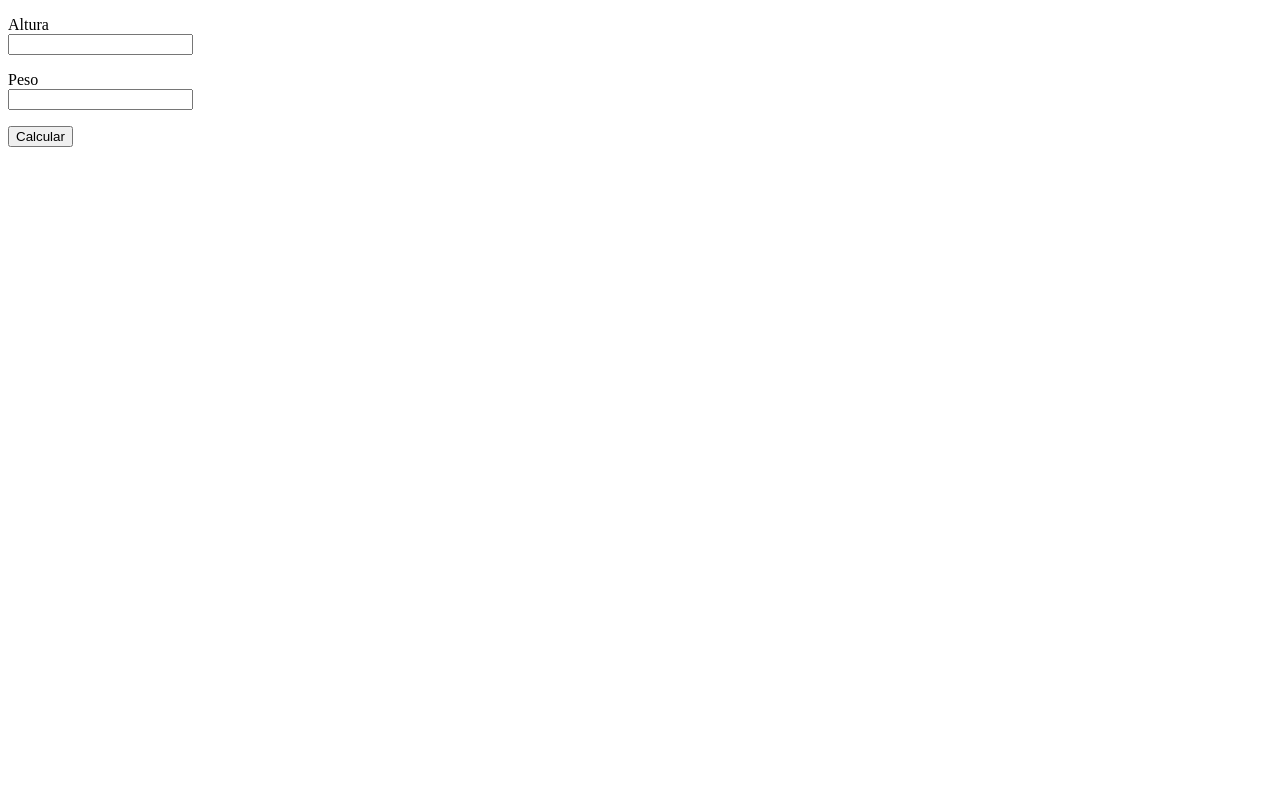
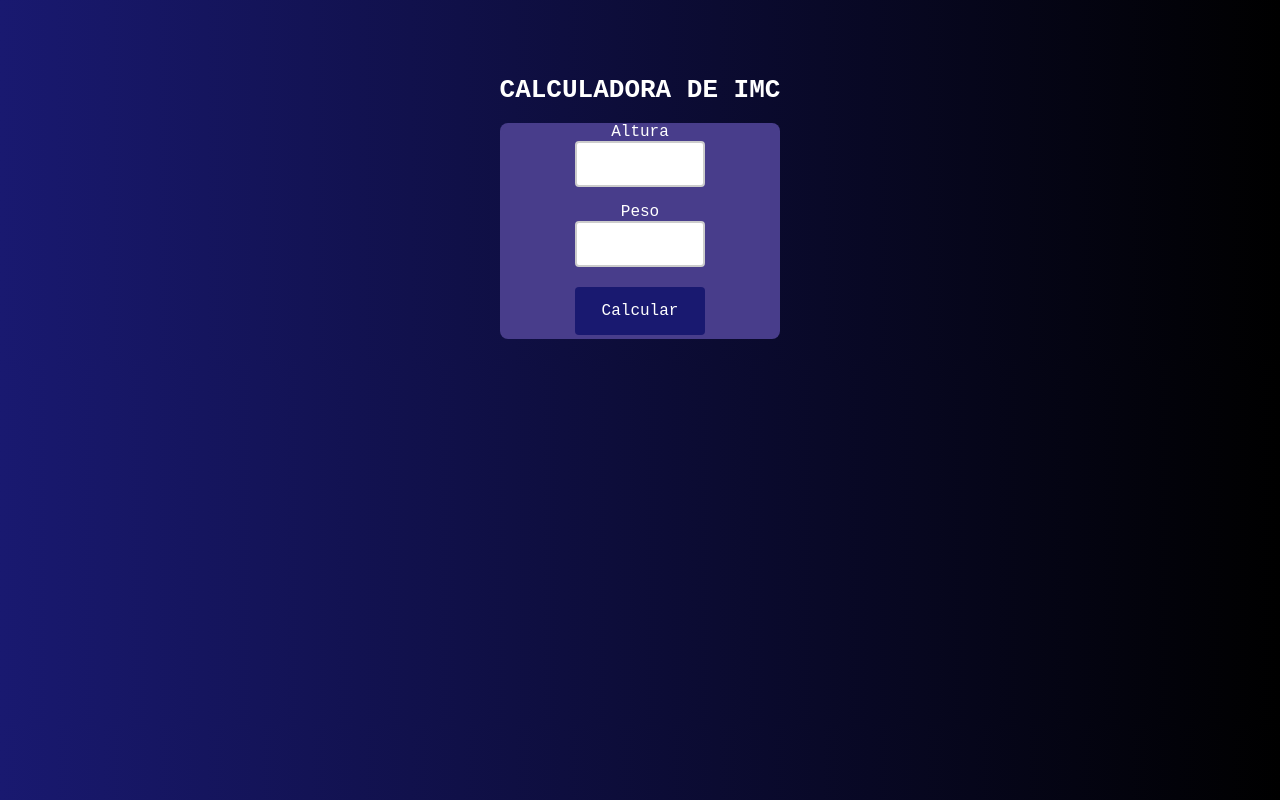
Before and after one commit to ProjetosNicolasGarcia/JavaScriptBasico, a plain HTML site: page IMC/imc.html in a window 1280 px wide. Drawn offline with Linux system fonts and the light colour scheme.

Commit message:
Add files via upload

```diff
--- /dev/null
+++ b/IMC/estilo.css
@@ -0,0 +1,61 @@
+input[type=submit] {
+    background-color: #191970;
+    border-radius:  4px;
+    border: none;
+    color: white;
+    padding: 15px;
+    font-family: monospace;
+    text-align: center;
+    text-decoration: none;
+    display: inline-block;
+    font-size: 16px;
+    margin: 4px 2px;
+    cursor: pointer;
+    width: 130px;
+}
+
+input[type=text] {
+    width: 130px;
+    box-sizing: border-box;
+    border: 2px solid #ccc;
+    border-radius: 4px;
+    font-size: 16px;
+    background-color: white;
+
+    background-position: 10px 10px;
+    background-repeat: no-repeat;
+    padding: 12px 20px 12px 40px;
+    transition: width 0.4s ease-in-out;
+
+}
+
+
+.container{
+    padding-top: 50px;
+    margin: 0 auto;
+    width: auto;
+    display: table;
+    text-align: center;
+
+}
+
+form{
+    background-color: #483D8B;
+    border-radius: 8px;
+}
+
+body{
+    font-family: monospace;
+    background: -webkit-linear-gradient(to left, black, #191970);
+    background: linear-gradient(to left,  black, #191970);
+}
+
+h1{
+   color: white;
+}
+
+p{
+    color: white;
+    font-size: 16px;
+
+}
--- a/IMC/imc.html
+++ b/IMC/imc.html
@@ -4,10 +4,17 @@
     <meta charset="UTF-8">
     <meta http-equiv="X-UA-Compatible" content="IE=edge">
     <meta name="viewport" content="width=device-width, initial-scale=1.0">
+    <link rel="stylesheet" href="estilo.css">
     <title>IMC</title>
 </head>
 
 <body>
+
+
+
+<div class="container">
+
+    <h1> CALCULADORA DE IMC</h1>
 
     <form name="imcForm" id="imcForm" action="#">
         <p>
@@ -24,6 +31,9 @@
         </p>
         <div id="resul"></div>
     </form>
+
+</div>
+
     <script src="imc2.js"> </script>
 
 </body>
```
